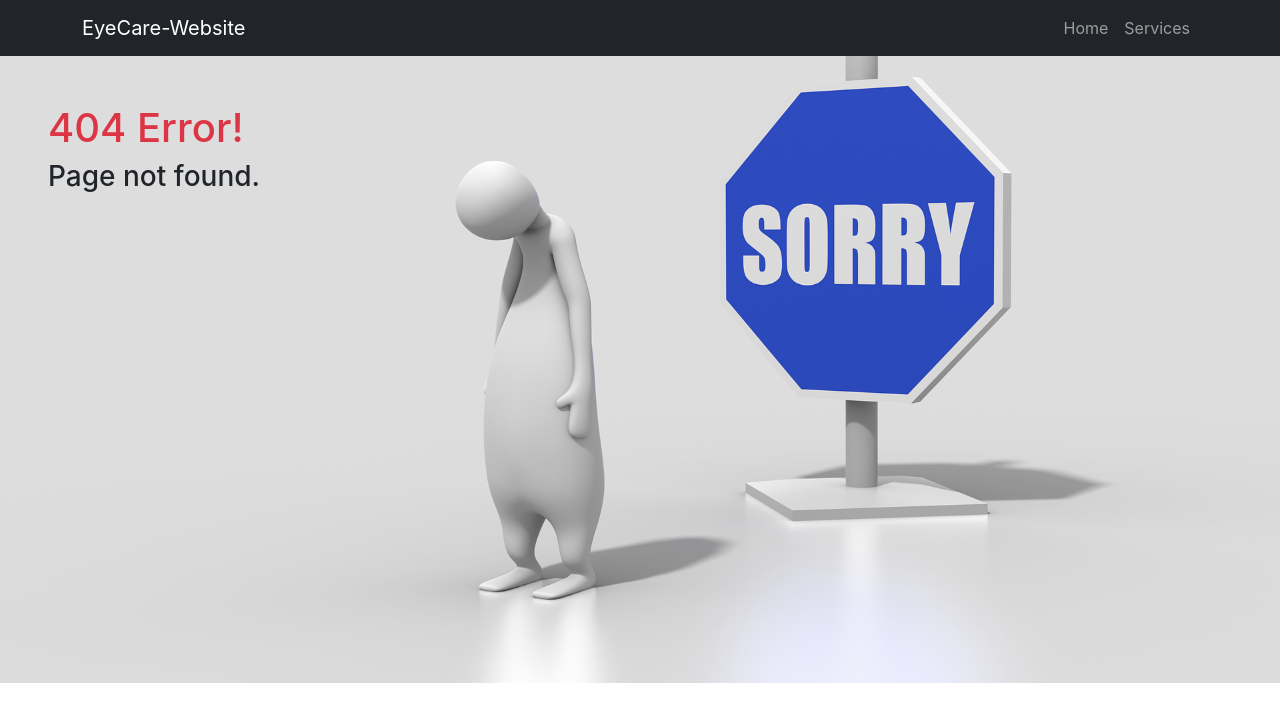
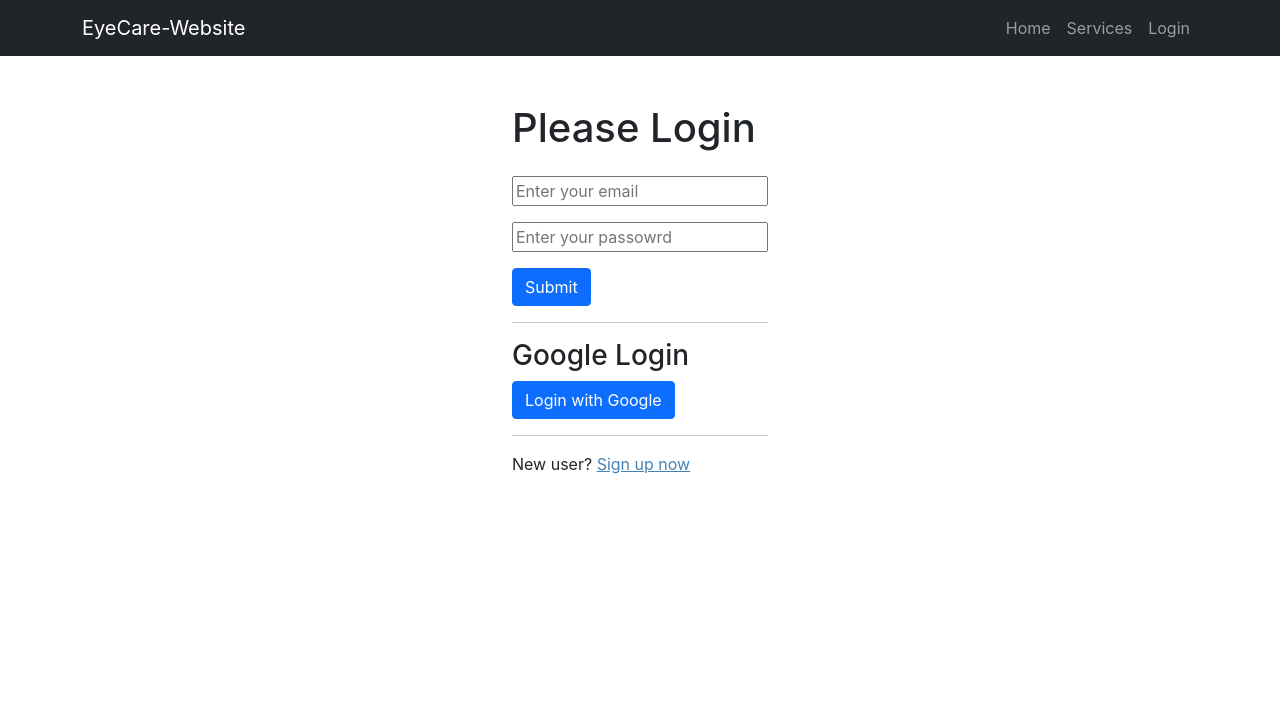
Before and after one commit to tr-folio/eyecare-website, a React (Create React App) app: page /login in a window 1280 px wide. Before the commit this address had no page. Shown: the top 722 px of the page. Built offline with nearby package versions, Linux system fonts and the light colour scheme.

Commit message:
many bug has beed solved

```diff
--- a/src/App.js
+++ b/src/App.js
@@ -6,7 +6,9 @@ import {
 import './App.css';
 import Header from './Components/Header/Header';
 import Home from './Components/Home/Home';
+import Login from './Components/Login/Login';
 import NotFound from './Components/NotFound/NotFound';
+import Signup from './Components/Signup/Signup';
 
 function App() {
   return (
@@ -16,6 +18,12 @@ function App() {
         <Switch>
           <Route path="/home">
             <Home></Home>
+          </Route>
+          <Route path="/login">
+            <Login></Login>
+          </Route>
+          <Route path="/signup">
+            <Signup></Signup>
           </Route>
           <Route exact path="/">
             <Home></Home>
--- a/src/Components/Footer/Footer.css
+++ b/src/Components/Footer/Footer.css
@@ -8,3 +8,8 @@
 .icons:hover {
     color: lightgray;
 }
+
+.p-3 a {
+    text-decoration: none;
+    color: lightblue;
+}
--- a/src/Components/Header/Header.js
+++ b/src/Components/Header/Header.js
@@ -12,6 +12,7 @@ const Header = () => {
                     <Nav>
                         <Nav.Link as={HashLink} to="/home">Home</Nav.Link>
                         <Nav.Link as={HashLink} to="/home#services">Services</Nav.Link>
+                        <Nav.Link as={HashLink} to="/login">Login</Nav.Link>
                     </Nav>
                 </Navbar.Collapse>
             </Container>
--- a/src/Components/Home/Home.js
+++ b/src/Components/Home/Home.js
@@ -4,12 +4,12 @@ import './Home.css';
 import img1 from "../../Images/img1.jpg";
 import img2 from "../../Images/img2.jpg";
 import img3 from "../../Images/img3.jpg";
-import useFakeServiceDb from "../../Hooks/useFakeServicesDb";
 import Service from "../Service/Service";
 import Footer from "../Footer/Footer";
+import useFakeServicesDb from "../../Hooks/useFakeServicesDb";
 
 const Home = () => {
-    const services = useFakeServiceDb([]);
+    const services = useFakeServicesDb([]);
     return (
         <>
             {/* Top Banner Section */}
--- /dev/null
+++ b/src/Components/Login/Login.css
@@ -0,0 +1,13 @@
+.login-container {
+    width: 100vw;
+    height: 100vh;
+    background: white;
+}
+
+.login-toggler a {
+    color: steelblue;
+}
+
+.login-toggler a:hover {
+    text-decoration: underline;
+}
--- /dev/null
+++ b/src/Components/Login/Login.js
@@ -0,0 +1,32 @@
+import React from "react";
+import { Link } from "react-router-dom";
+import './Login.css';
+
+const Login = () => {
+    return (
+        <div className="login-container d-flex justify-content-center">
+            <div className="pt-5">
+                <h1 className="pb-3">Please Login</h1>
+                <div>
+                    <form>
+                        <p><input type="email" placeholder="Enter your email"/></p>
+                        <p><input type="password" placeholder="Enter your passowrd"/></p>
+                        <p><input type="submit" value="Submit" className="btn btn-primary"/></p>
+                    </form>
+                </div>
+                <hr/>
+                <h3>Google Login</h3>
+                <div>
+                    <button className="btn btn-primary">Login with Google</button>
+                </div>
+                <hr/>
+                <div className="login-toggler">
+                    <span>New user?</span>&nbsp;
+                    <Link to="/signup">Sign up now</Link>
+                </div>
+            </div>
+        </div>
+    );
+}
+
+export default Login;
--- a/src/Components/Service/Service.css
+++ b/src/Components/Service/Service.css
@@ -13,11 +13,11 @@
     height: 100%;
 }
 
-a {
+.btn a {
     text-decoration: none;
     color: white;
 }
 
-a:hover {
+.btn a:hover {
     color: skyblue;
 }
--- /dev/null
+++ b/src/Components/Signup/Signup.css
@@ -0,0 +1,13 @@
+.signup-container {
+    width: 100vw;
+    height: 100vh;
+    background: white;
+}
+
+a {
+    color: steelblue;
+}
+
+a:hover {
+    text-decoration: underline;
+}
--- /dev/null
+++ b/src/Components/Signup/Signup.js
@@ -0,0 +1,32 @@
+import React from "react";
+import './Signup.css';
+import { Link } from "react-router-dom";
+
+const Signup = () => {
+    return (
+        <div className="signup-container d-flex justify-content-center">
+            <div className="pt-5">
+                <h1 className="pb-3">Please Signup</h1>
+                <div>
+                    <form>
+                        <p><input type="email" placeholder="Enter your email"/></p>
+                        <p><input type="password" placeholder="Enter your passowrd"/></p>
+                        <p><input type="submit" value="Submit" className="btn btn-primary"/></p>
+                    </form>
+                </div>
+                <hr/>
+                <h3>Google Signup</h3>
+                <div>
+                    <button className="btn btn-primary">Signup with Google</button>
+                </div>
+                <hr/>
+                <div>
+                    <span>Have an account?</span>&nbsp;
+                    <Link to="/login">Login now</Link>
+                </div>
+            </div>
+        </div>
+    );
+}
+
+export default Signup;
--- a/src/Hooks/useFakeServicesDb.js
+++ b/src/Hooks/useFakeServicesDb.js
@@ -1,6 +1,6 @@
 import React, { useEffect, useState } from "react";
 
-const useFakeServiceDb = () => {
+const useFakeServicesDb = () => {
     const [services, setServices] = useState([]);
     useEffect(() => {
         fetch('./fakeServicesDb.json')
@@ -10,4 +10,4 @@ const useFakeServiceDb = () => {
     return services;
 }
 
-export default useFakeServiceDb;
+export default useFakeServicesDb;
```
